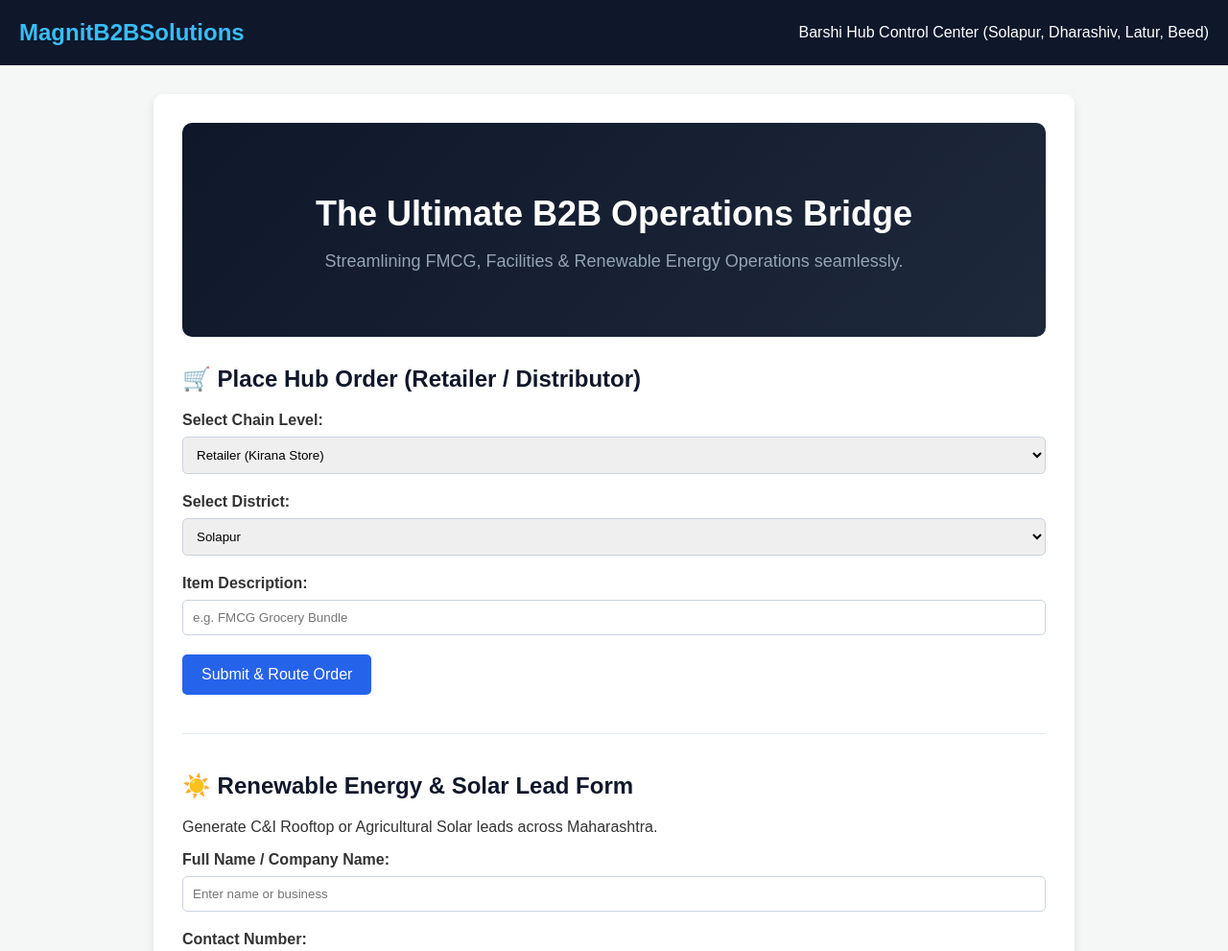
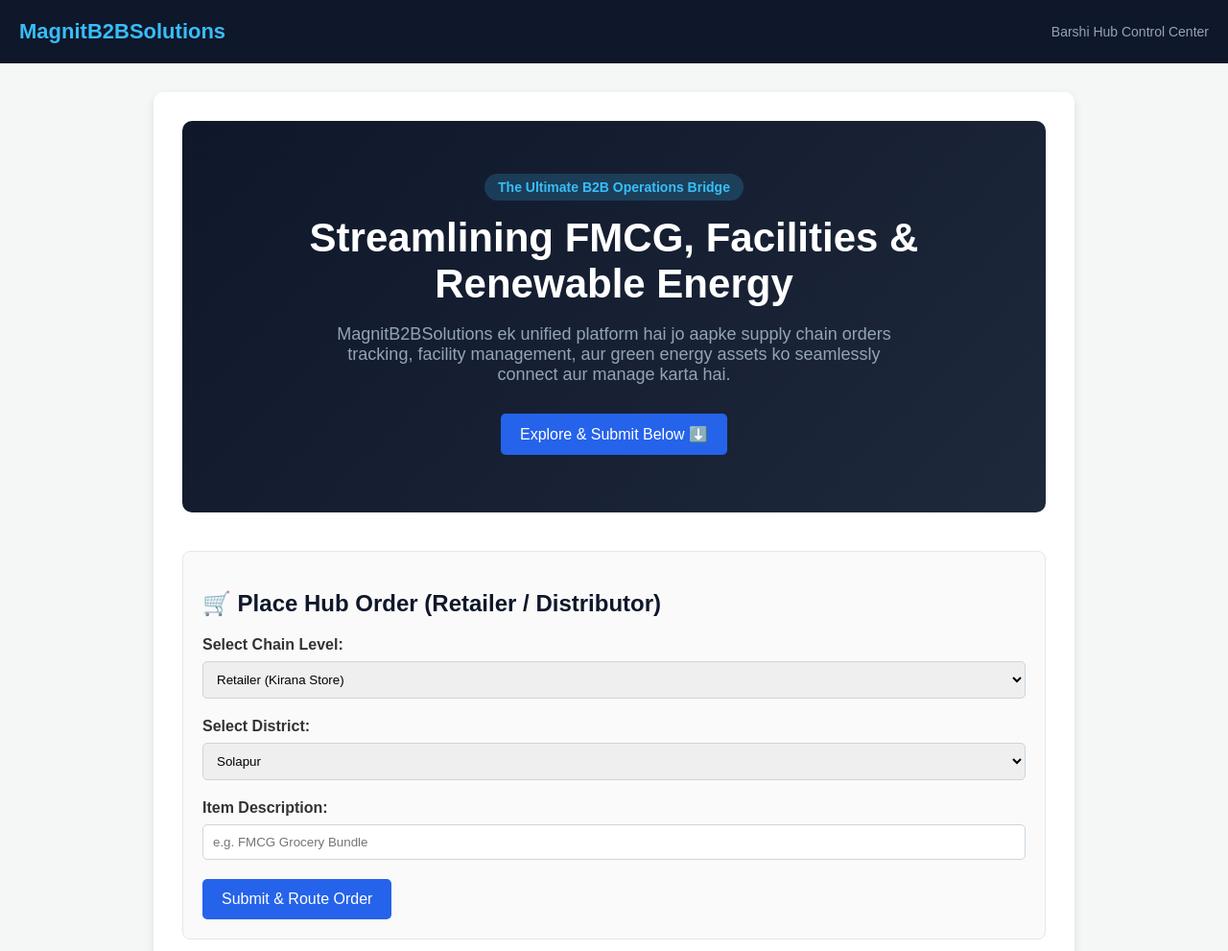
Before and after one commit to ashapak4418-collab/magnitb2bsolutions, a plain HTML site: page 01-website/index.html in a window 1280 px wide. Shown: the top 991 px of the page at 96% size. Drawn offline with Linux system fonts and the light colour scheme.

Commit message:
Updated layout with smooth hero view and correct render backend api

```diff
--- a/01-website/index.html
+++ b/01-website/index.html
@@ -7,7 +7,7 @@
     <style>
         body { font-family: Arial, sans-serif; margin: 0; padding: 0; background-color: #f4f7f6; color: #333; }
         header { background: #0f172a; color: white; padding: 20px; display: flex; justify-content: space-between; align-items: center; }
-        .logo { font-size: 24px; font-weight: bold; color: #38bdf8; }
+        .logo { font-size: 22px; font-weight: bold; color: #38bdf8; }
         .container { max-width: 900px; margin: 30px auto; background: white; padding: 30px; border-radius: 10px; box-shadow: 0 4px 10px rgba(0,0,0,0.1); }
         h2, h3 { color: #0f172a; }
         .form-group { margin-bottom: 20px; }
@@ -15,28 +15,38 @@
         input, select, textarea { width: 100%; padding: 10px; border: 1px solid #cbd5e1; border-radius: 5px; box-sizing: border-box; }
         button { background: #2563eb; color: white; border: none; padding: 12px 20px; font-size: 16px; border-radius: 5px; cursor: pointer; }
         button:hover { background: #1d4ed8; }
-        .hero { text-align: center; padding: 50px 20px; background: linear-gradient(135deg, #0f172a, #1e293b); color: white; border-radius: 10px; margin-bottom: 30px; }
-        .hero h1 { font-size: 36px; margin-bottom: 10px; }
-        .hero p { font-size: 18px; color: #94a3b8; }
+
+        /* Hero Section (First Fold View) */
+        .hero { text-align: center; padding: 60px 20px; background: linear-gradient(135deg, #0f172a, #1e293b); color: white; border-radius: 10px; margin-bottom: 40px; }
+        .hero span { background: rgba(56, 189, 248, 0.2); color: #38bdf8; padding: 6px 14px; border-radius: 20px; font-size: 14px; font-weight: bold; }
+        .hero h1 { font-size: 42px; margin: 20px 0 10px 0; }
+        .hero p { font-size: 18px; color: #94a3b8; margin-bottom: 30px; max-width: 600px; margin-left: auto; margin-right: auto; }
+
+        .section-box { margin-bottom: 50px; padding: 20px; border: 1px solid #e2e8f0; border-radius: 8px; background: #fafafa; }
     </style>
 </head>
 <body>
 
     <header>
         <div class="logo">MagnitB2BSolutions</div>
-        <div>Barshi Hub Control Center (Solapur, Dharashiv, Latur, Beed)</div>
+        <div style="font-size: 14px; color: #94a3b8;">Barshi Hub Control Center</div>
     </header>
 
     <div class="container">
 
-        <!-- Hero Section -->
+        <!-- 1. HERO SECTION (Pehele Yahi Dikhega) -->
         <div class="hero">
-            <h1>The Ultimate B2B Operations Bridge</h1>
-            <p>Streamlining FMCG, Facilities & Renewable Energy Operations seamlessly.</p>
+            <span>The Ultimate B2B Operations Bridge</span>
+            <h1>Streamlining FMCG, Facilities & Renewable Energy</h1>
+            <p>MagnitB2BSolutions ek unified platform hai jo aapke supply chain orders tracking, facility management, aur green energy assets ko seamlessly connect aur manage karta hai.</p>
+            <a href="#forms-section"><button>Explore & Submit Below ⬇️</button></a>
         </div>
 
-        <!-- Section 1: Place Hub Order -->
-        <section style="margin-bottom: 40px;">
+        <!-- 2. SCROLL DOWN KARNE PAR FORMS DIKhenge -->
+        <div id="forms-section">
+
+            <!-- Hub Order Form -->
+            <div class="section-box">
                 <h2>🛒 Place Hub Order (Retailer / Distributor)</h2>
                 <form id="hubOrderForm">
                     <div class="form-group">
@@ -62,12 +72,10 @@
                     </div>
                     <button type="submit">Submit & Route Order</button>
                 </form>
-        </section>
+            </div>
 
-        <hr style="border: 0; border-top: 1px solid #e2e8f0; margin: 40px 0;">
-
-        <!-- Section 2: Renewable Energy & Solar Lead Form -->
-        <section style="margin-bottom: 40px;">
+            <!-- Renewable Energy & Solar Lead Form -->
+            <div class="section-box">
                 <h2>☀️ Renewable Energy & Solar Lead Form</h2>
                 <p>Generate C&I Rooftop or Agricultural Solar leads across Maharashtra.</p>
                 <form id="solarLeadForm">
@@ -101,12 +109,14 @@
                     </div>
                     <button type="submit">Submit Solar Lead</button>
                 </form>
-        </section>
+            </div>
+
+        </div>
 
     </div>
 
     <script>
-        // Renewable Energy / Solar Form Submission to Live Render Backend
+        // Solar Lead Form Submission to Correct Render Backend URL
         document.getElementById('solarLeadForm').addEventListener('submit', function(e) {
             e.preventDefault();
 
@@ -118,8 +128,8 @@
                 date: new Date().toLocaleString()
             };
 
-            // Live Render Backend API URL
-            fetch('https://magnitb2bsolutions-12.onrender.com/api/lead', {
+            // Correct Live Render Backend API URL (Updated to -5 service)
+            fetch('https://magnitb2bsolutions-5.onrender.com/api/lead', {
                 method: 'POST',
                 headers: { 'Content-Type': 'application/json' },
                 body: JSON.stringify(leadData)
```
Lines whose indentation alone changed are shown as unchanged.
